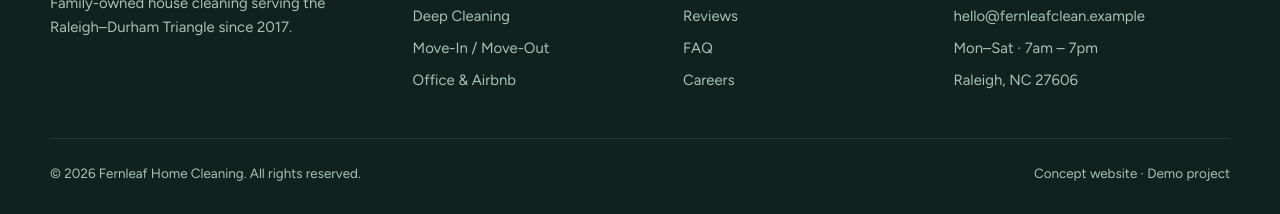
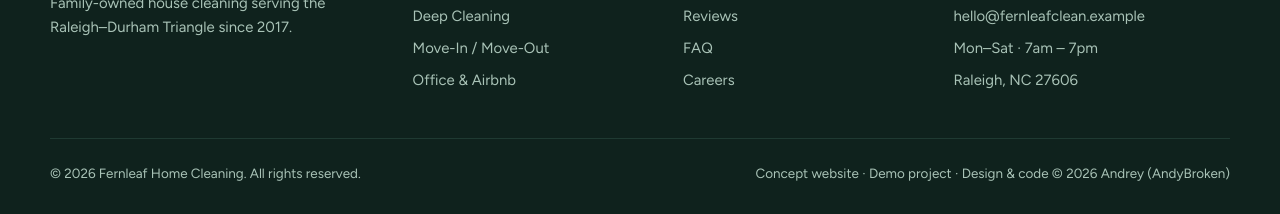
Before and after one commit to AndyBroken/fernleaf-cleaning, a plain HTML site: page index.html in a window 1280 px wide. Shown: the part 8255-8469 px from the top of the page. Drawn offline with nearby package versions, Linux system fonts and the light colour scheme.

Commit message:
Add copyright notice and all-rights-reserved license

```diff
--- a/index.html
+++ b/index.html
@@ -1,4 +1,5 @@
 <!doctype html>
+<!-- © 2026 Andrey (github.com/AndyBroken). All rights reserved. Concept / demo project, see LICENSE. -->
 <html lang="en">
 <head>
 <meta charset="utf-8">
@@ -563,7 +564,7 @@ footer a:hover{color:#fff}
       <div><h5>Company</h5><ul><li><a href="#pricing">Pricing</a></li><li><a href="#reviews">Reviews</a></li><li><a href="#faq">FAQ</a></li><li><a href="#quote">Careers</a></li></ul></div>
       <div><h5>Contact</h5><ul><li><a href="tel:+19195550137">(919) 555-0137</a></li><li><a href="mailto:hello@fernleafclean.example">hello@fernleafclean.example</a></li><li>Mon–Sat · 7am – 7pm</li><li>Raleigh, NC 27606</li></ul></div>
     </div>
-    <div class="copy"><span>© <span id="yr"></span> Fernleaf Home Cleaning. All rights reserved.</span><span>Concept website · Demo project</span></div>
+    <div class="copy"><span>© <span id="yr"></span> Fernleaf Home Cleaning. All rights reserved.</span><span>Concept website · Demo project · Design &amp; code © 2026 Andrey (AndyBroken)</span></div>
   </div>
 </footer>
 
```
Also changed, not shown: 2 other files.
